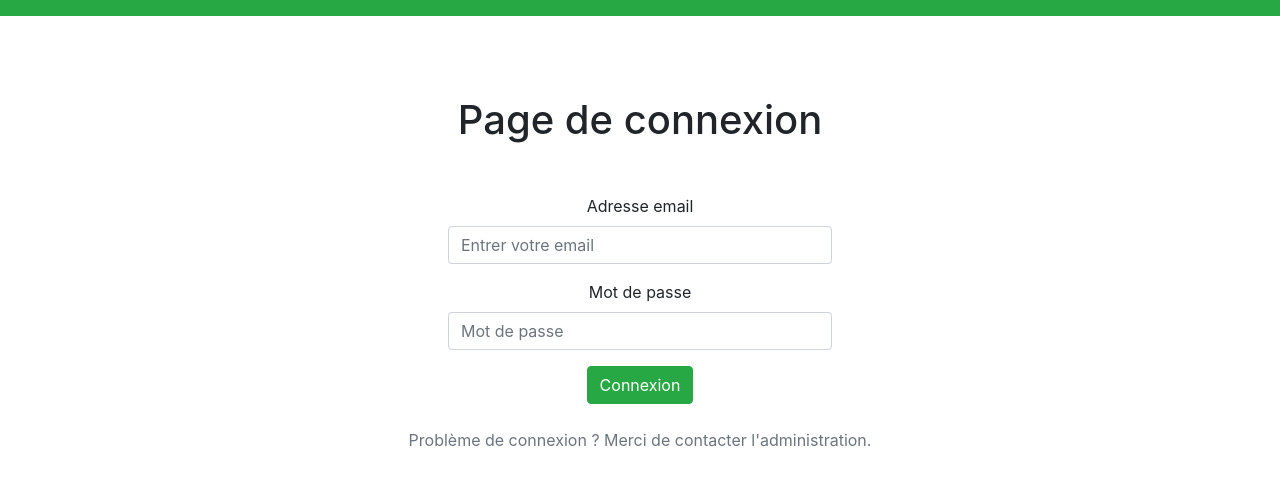
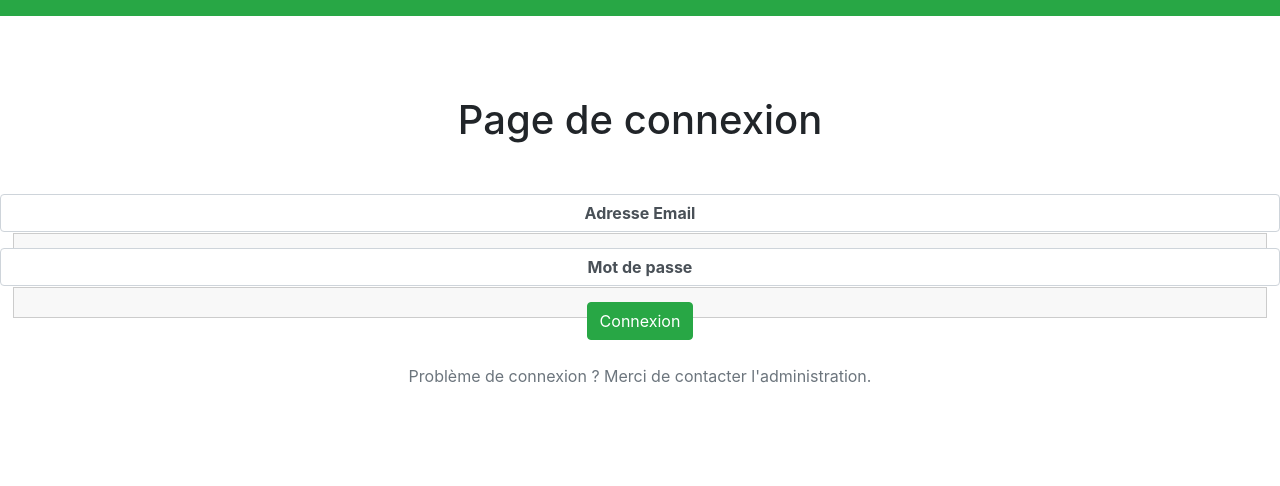
Before and after one commit to Errimy/AppGestEtude, a React (Create React App) app: page /Login in a window 1280 px wide. Shown: the top 486 px of the page. Built offline with nearby package versions, Linux system fonts and the light colour scheme.

Commit message:
login done

```diff
--- a/src/Login/Login.js
+++ b/src/Login/Login.js
@@ -1,20 +1,90 @@
-import React from "react";
+
 import "./Login.css";
 import { Button, Form } from "react-bootstrap";
+import React, { useState, useContext } from 'react';
+import Input from '../shared/components/Input';
+import {useHistory} from 'react-router-dom';
+import {
+  VALIDATOR_EMAIL,
+  VALIDATOR_MINLENGTH,
+  VALIDATOR_REQUIRE
+} from '../shared/util/validators';
+import { useForm } from '../shared/hooks/form-hook';
+import { useHttpClient } from '../shared/hooks/http-hooks';
+import { AuthContext } from '../shared/context/auth-context';
 
-const Login = (props) => {
+
+const Login = () => {
+  const auth = useContext(AuthContext);
+  const { isLoading, error, sendRequest, clearError } = useHttpClient();
+
+  const [formState, inputHandler, setFormData] = useForm(
+    {
+      email: {
+        value: '',
+        isValid: false
+      },
+      mdp: {
+        value: '',
+        isValid: false
+      }
+    },
+    false
+  );
+  const history = useHistory();
+
+
+  const authSubmitHandler = async event => {
+    console.log("it works");
+    event.preventDefault();
+      try {
+        const responseData = await sendRequest(
+          'http://localhost:5000/api/users/login',
+          'POST',
+          JSON.stringify({
+            email: formState.inputs.email.value,
+            mdp: formState.inputs.mdp.value
+          }),
+          {
+            'Content-Type': 'application/json'
+          }
+        );
+        auth.login(responseData.user.id);
+        history.push('/Accueil');
+      } catch (err) {
+        console.log(err);
+      }
+  };
+
   return (
-    <div>
+    <div className="text-center">
+      {isLoading}
         <h1 className="text-center titre" >Page de connexion</h1>
-      <Form className="text-center">
+
+      <form onSubmit={authSubmitHandler}>
         <Form.Group className="mb-3" controlId="formBasicEmail">
-          <Form.Label>Adresse email</Form.Label>
-          <Form.Control type="email" placeholder="Entrer votre email" className="inputlabel" />
+        <Input
+            element="input"
+            id="email"
+            type="email"
+            label="Adresse Email"
+            validators={[VALIDATOR_EMAIL()]}
+            errorText="Enter une adresse email valide."
+            onInput={inputHandler}
+          />
         </Form.Group>
 
         <Form.Group className="mb-3" controlId="formBasicPassword">
-          <Form.Label>Mot de passe</Form.Label>
-          <Form.Control type="password" placeholder="Mot de passe" className="inputlabel" />
+        <Input
+            className="mb-3"
+            element="input"
+            id="mdp"
+            type="password"
+            label="Mot de passe"
+            validators={[VALIDATOR_MINLENGTH(6)]}
+            errorText="Entrer un mot de passe valide."
+            onInput={inputHandler}
+          />
         </Form.Group>
         <Button variant="success" type="submit">
           Connexion
@@ -24,7 +94,7 @@ const Login = (props) => {
         <Form.Label className="text-muted">
           Problème de connexion ? Merci de contacter l'administration.
         </Form.Label>
-      </Form>
+      </form>
     </div>
   );
 };
--- a/src/shared/components/Mainnav.js
+++ b/src/shared/components/Mainnav.js
@@ -17,8 +17,9 @@ const Mainnav = props => {
         <NavLink to ='/'>
             <Button variant="outline-light">Accueil</Button>
         </NavLink>
-
-        <Button variant="danger">Se déconnecter</Button>
+        <NavLink to ='/login'>
+            <Button variant="danger">Se déconnecter</Button>
+        </NavLink>
     </Nav>
     </Navigation>
 }
--- /dev/null
+++ b/src/shared/context/auth-context.js
@@ -0,0 +1,8 @@
+import { createContext } from 'react';
+
+export const AuthContext = createContext({
+  isLoggedIn: false,
+  userId: null,
+  login: () => {},
+  logout: () => {}
+});
```
